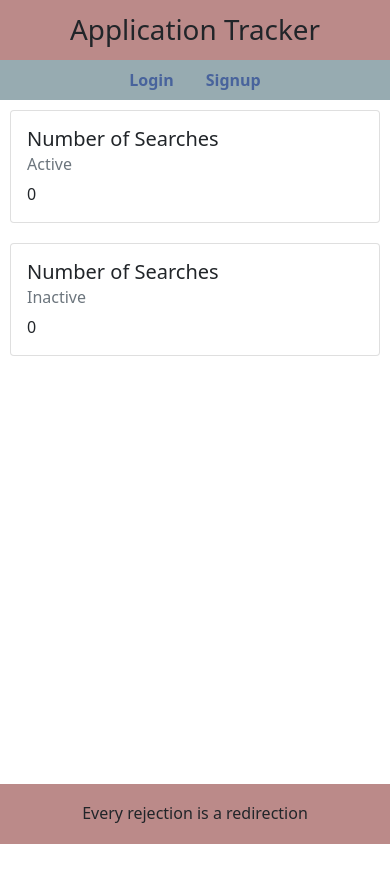
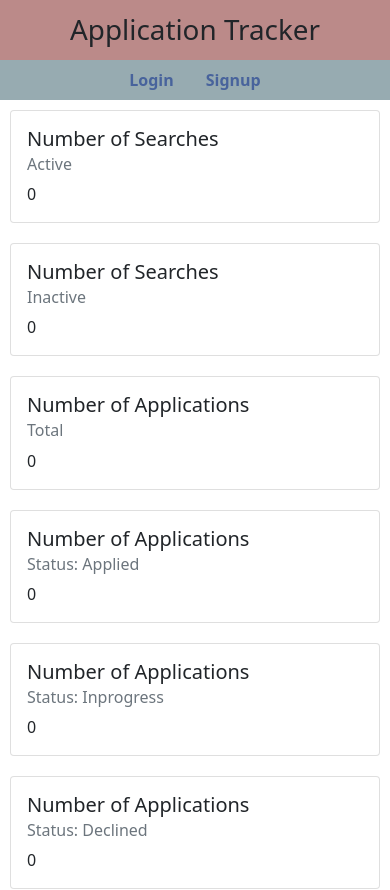
Before and after one commit to MarciaAdler/applicationtracker, a React (Create React App) app in the folder client/: page /analytics in a window 390 px wide. Shown: the top 890 px of the page. Before the commit the page ends 844 px from the top, so only its background shows below. Built offline with nearby package versions, Linux system fonts and the light colour scheme; no server answers.

Commit message:
added in some analytics and fixed some styling

```diff
--- a/client/src/Pages/Analytics.js
+++ b/client/src/Pages/Analytics.js
@@ -8,14 +8,22 @@ export default function Analytics() {
   const [state, dispatch] = useStoreContext();
   const [searchCount, setSearchCount] = useState(0);
   const [inactiveCount, setInactiveCount] = useState(0);
+  const [appCount, setAppCount] = useState(0);
+  const [appliedCount, setAppliedCount] = useState(0);
+  const [inprogressCount, setInprogressCount] = useState(0);
+  const [declinedCount, setDeclinedCount] = useState(0);
   useEffect(() => {
     if (state.currentUser.id === 0 && localStorage.getItem("currentUser")) {
       const currentUserLs = JSON.parse(localStorage.getItem("currentUser"));
       countSearches(currentUserLs.id);
       countInactiveSearches(currentUserLs.id);
+      countApps(currentUserLs.id);
+      // appsByStatus(currentUserLs.id);
     } else {
       countSearches(state.currentUser.id);
       countInactiveSearches(state.currentUser.id);
+      countApps(state.currentUser.id);
+      // appsByStatus(state.currentUser.id);
     }
   }, []);
   function countSearches(user) {
@@ -37,6 +45,40 @@ export default function Analytics() {
       })
       .catch((err) => console.log(err));
   }
+  function countApps(user) {
+    API.getMyApps(user)
+      .then((res) => {
+        setAppCount(res.data.length);
+        res.data.forEach((app) => {
+          if (app.status === "Applied") {
+            setAppliedCount((appliedCount) => appliedCount + 1);
+          } else if (app.status === "Inprogress") {
+            setInprogressCount((inprogressCount) => inprogressCount + 1);
+          } else {
+            setDeclinedCount((declinedCount) => declinedCount + 1);
+          }
+        });
+      })
+      .catch((err) => console.log(err));
+  }
+  // function appsByStatus(user) {
+  //   API.getMyApps(user)
+  //     .then((res) => {
+  //       console.log(res.data);
+  //       for (let i = 0; i < res.data.length; i++) {
+  //         const app = res.data[i];
+  //         console.log(app.status);
+  //         if (app.status === "Applied") {
+  //           setAppliedCount(appliedCount + 1);
+  //         } else if (app.status === "Inprogress") {
+  //           setInprogressCount(+1);
+  //         } else {
+  //           setDeclinedCount(declinedCount + 1);
+  //         }
+  //       }
+  //     })
+  //     .catch((err) => console.log(err));
+  // }
   return (
     <div className="home-container">
       <Row>
@@ -61,6 +103,55 @@ export default function Analytics() {
           </Card>
         </Col>
       </Row>
+      <Row>
+        <Col className="col-12 col-md-6 col-lg-4 search-column">
+          <Card className="analytics-card">
+            <Card.Body>
+              <Card.Title>Number of Applications</Card.Title>
+              <Card.Subtitle className="mb-2 text-muted">Total</Card.Subtitle>
+              <Card.Text>{appCount}</Card.Text>
+            </Card.Body>
+          </Card>
+        </Col>
+        <Col className="col-12 col-md-6 col-lg-4 search-column">
+          <Card className="analytics-card">
+            <Card.Body>
+              <Card.Title>Number of Applications</Card.Title>
+              <Card.Subtitle className="mb-2 text-muted">
+                Status: Applied
+              </Card.Subtitle>
+
+              <Card.Text>{appliedCount}</Card.Text>
+            </Card.Body>
+          </Card>
+        </Col>
+      </Row>
+      <Row>
+        <Col className="col-12 col-md-6 col-lg-4 search-column">
+          <Card className="analytics-card">
+            <Card.Body>
+              <Card.Title>Number of Applications</Card.Title>
+              <Card.Subtitle className="mb-2 text-muted">
+                Status: Inprogress
+              </Card.Subtitle>
+
+              <Card.Text>{inprogressCount}</Card.Text>
+            </Card.Body>
+          </Card>
+        </Col>
+        <Col className="col-12 col-md-6 col-lg-4 search-column">
+          <Card className="analytics-card">
+            <Card.Body>
+              <Card.Title>Number of Applications</Card.Title>
+              <Card.Subtitle className="mb-2 text-muted">
+                Status: Declined
+              </Card.Subtitle>
+
+              <Card.Text>{declinedCount}</Card.Text>
+            </Card.Body>
+          </Card>
+        </Col>
+      </Row>
     </div>
   );
 }
--- a/client/src/Pages/Applications.js
+++ b/client/src/Pages/Applications.js
@@ -7,9 +7,7 @@ import ViewApp from "../components/ViewApp";
 export default function Applications() {
   return (
     <div className="home-container">
-      <div className="home-filler">
-        <ViewApp />
-      </div>
+      <ViewApp />
     </div>
   );
 }
--- a/client/src/Pages/Edit.js
+++ b/client/src/Pages/Edit.js
@@ -187,7 +187,7 @@ export default function Edit() {
               >
                 <option>{state.selectedApp.status}</option>
                 <option>Applied</option>
-                <option>Inprogess</option>
+                <option>Inprogress</option>
                 <option>Declined</option>
               </Form.Control>
             </Form.Group>
--- a/client/src/components/ViewApp.js
+++ b/client/src/components/ViewApp.js
@@ -82,7 +82,7 @@ export default function Home() {
     }
   };
   return (
-    <div className="home-container">
+    <div className="home-filler">
       <ListGroup id="home-table">
         {state.apps.length > 0 ? (
           state.apps.map((app) => {
--- a/client/src/style.css
+++ b/client/src/style.css
@@ -39,7 +39,6 @@ a:hover {
   margin-left: 0;
   float: left;
   padding-bottom: 50px;
-  margin-right: 10px;
 }
 .side-nav-color {
   background-color: #97abb1;
@@ -99,6 +98,10 @@ a:hover {
 #footer-title {
   margin: auto;
   width: 100vw;
+}
+.home-container {
+  height: 100%;
+  margin-left: 10px;
 }
 .home-filler {
   height: 100%;
@@ -189,6 +192,10 @@ a:hover {
     margin-top: 0;
     min-height: auto;
   }
+  .home-container {
+    height: 100%;
+    margin-left: 0px;
+  }
   #home-table {
     width: 100%;
     float: none;
```
